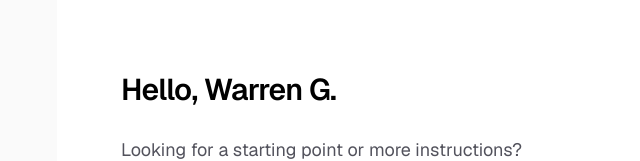
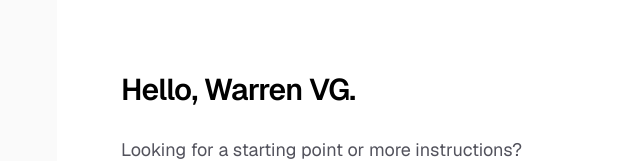
Before and after one commit to warren-vg/Cadence-app, a Next.js app: page / in a window 1280 px wide. Shown: the part 252-413 px from the top of the page, without its empty margins (199-839 px from the left). Built offline with nearby package versions, Linux system fonts and the light colour scheme.

Commit message:
Update page.tsx

```diff
--- a/app/page.tsx
+++ b/app/page.tsx
@@ -1,4 +1,5 @@
 import Image from "next/image";
+import { supabase } from '@/lib/supabase'
 
 export default function Home() {
   return (
@@ -14,7 +15,7 @@ export default function Home() {
         />
         <div className="flex flex-col items-center gap-6 text-center sm:items-start sm:text-left">
           <h1 className="max-w-xs text-3xl font-semibold leading-10 tracking-tight text-black dark:text-zinc-50">
-            Hello, Warren G.
+            Hello, Warren VG.
           </h1>
           <p className="max-w-md text-lg leading-8 text-zinc-600 dark:text-zinc-400">
             Looking for a starting point or more instructions? Head over to{" "}
```
